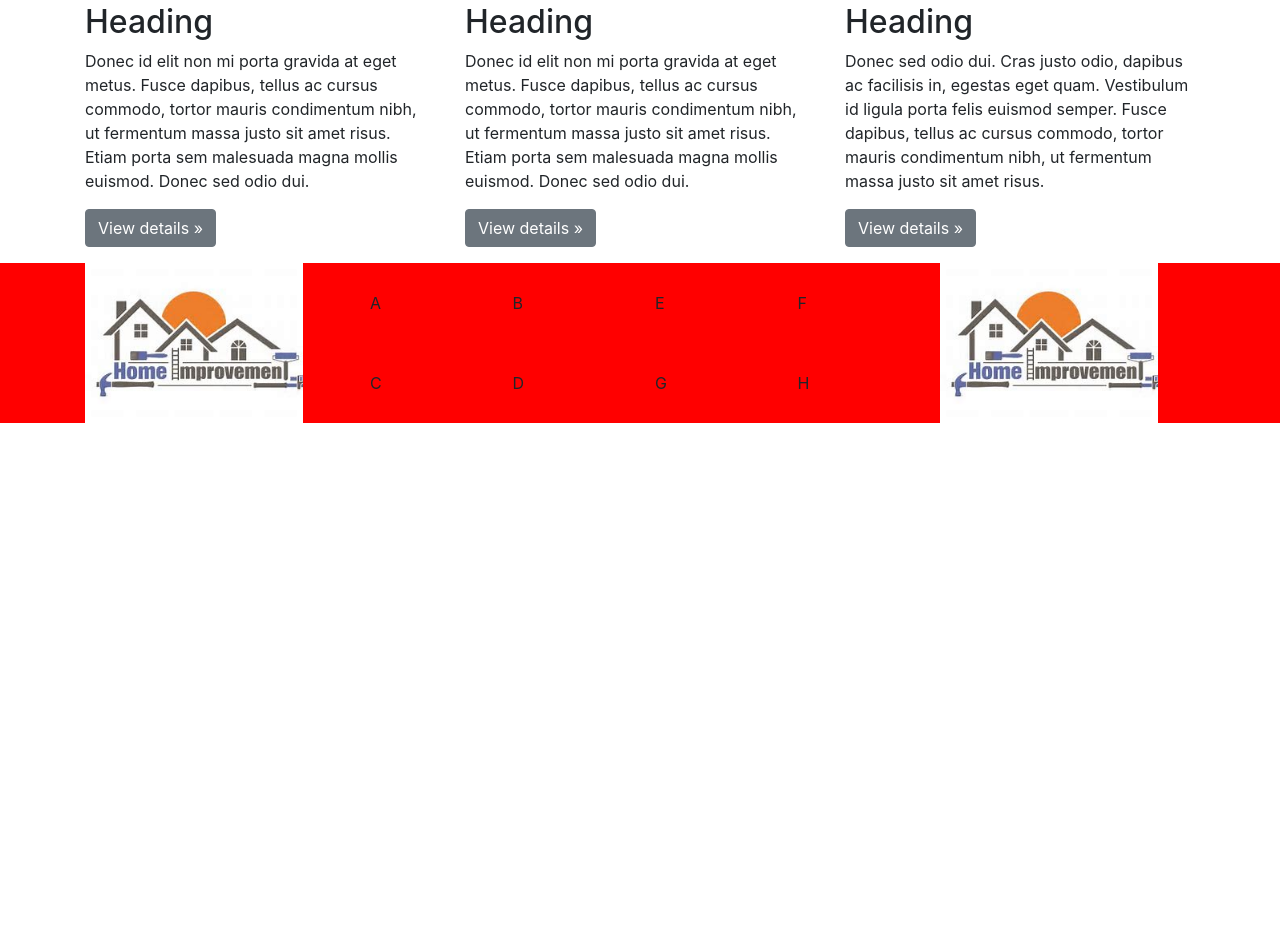
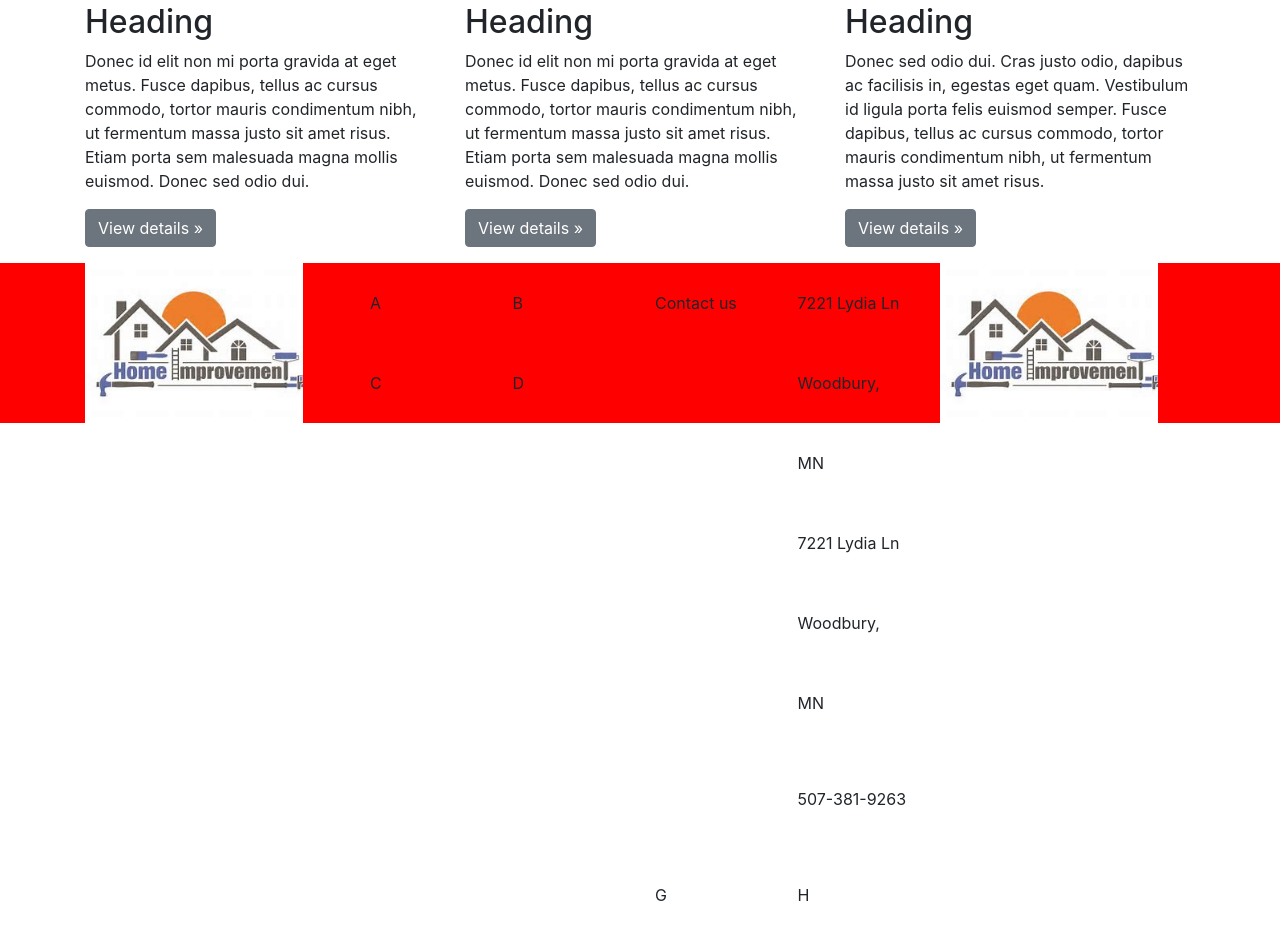
Before and after one commit to bspain/rjhome, a plain HTML site: page public/index.html in a window 1280 px wide. Shown: the part 673-1608 px from the top of the page. Before the commit the page ends 1096 px from the top, so only its background shows below. Drawn offline with nearby package versions, Linux system fonts and the light colour scheme.

Commit message:
line 1-2

```diff
--- a/public/index.html
+++ b/public/index.html
@@ -116,8 +116,11 @@
                 </div>
                 <div class="col">
                     <div class="row">
-                        <div class="col">E</div>
-                        <div class="col">F</div>
+                        <div class="col">Contact us</div>
+                        <div class="col">7221 Lydia Ln Woodbury, MN
+                            <p>7221 Lydia Ln Woodbury, MN</p>
+                            <p>507-381-9263</p>
+                        </div>
                     </div>
                     <div class="row">
                         <div class="col">G</div>
```
